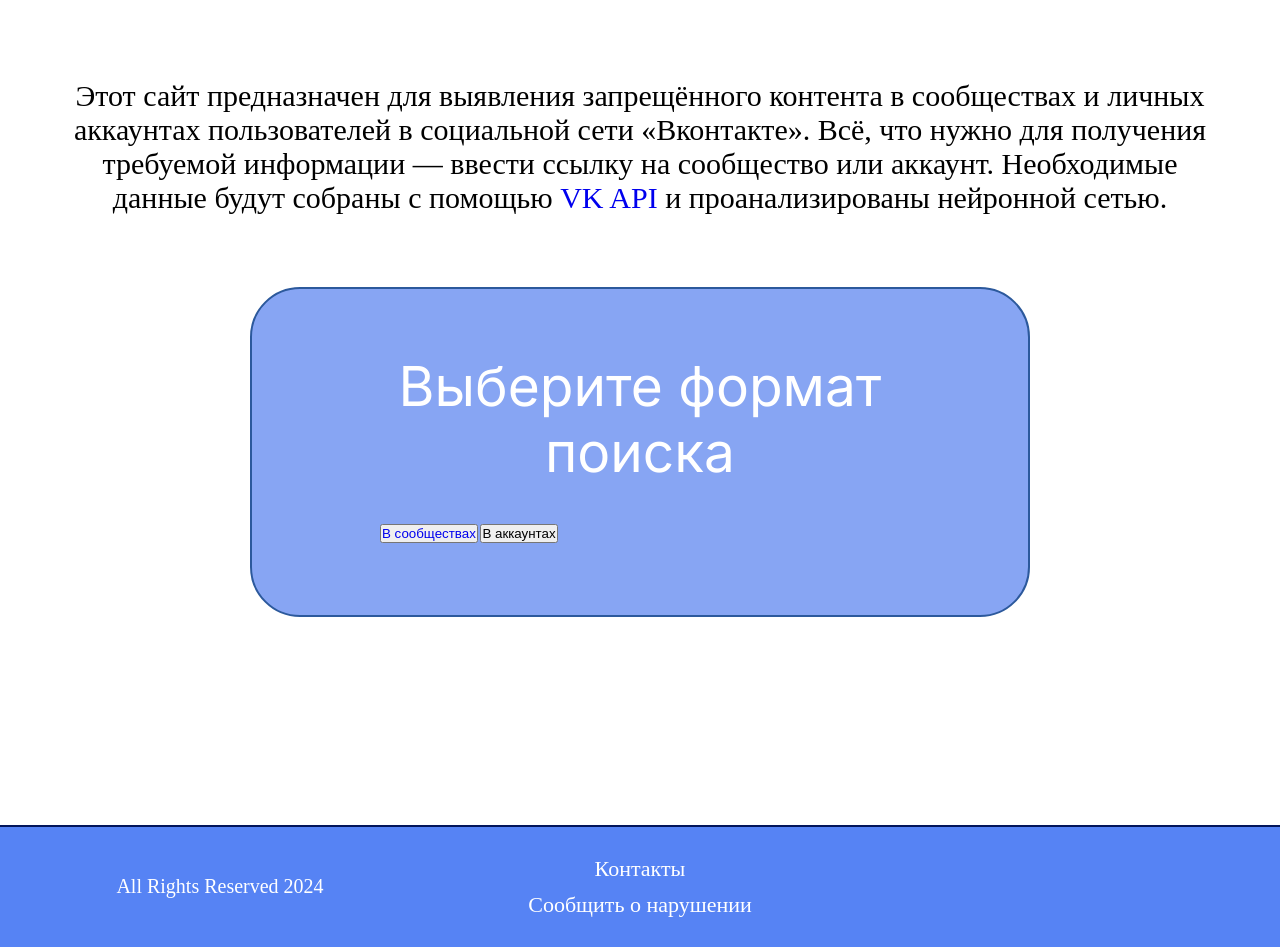
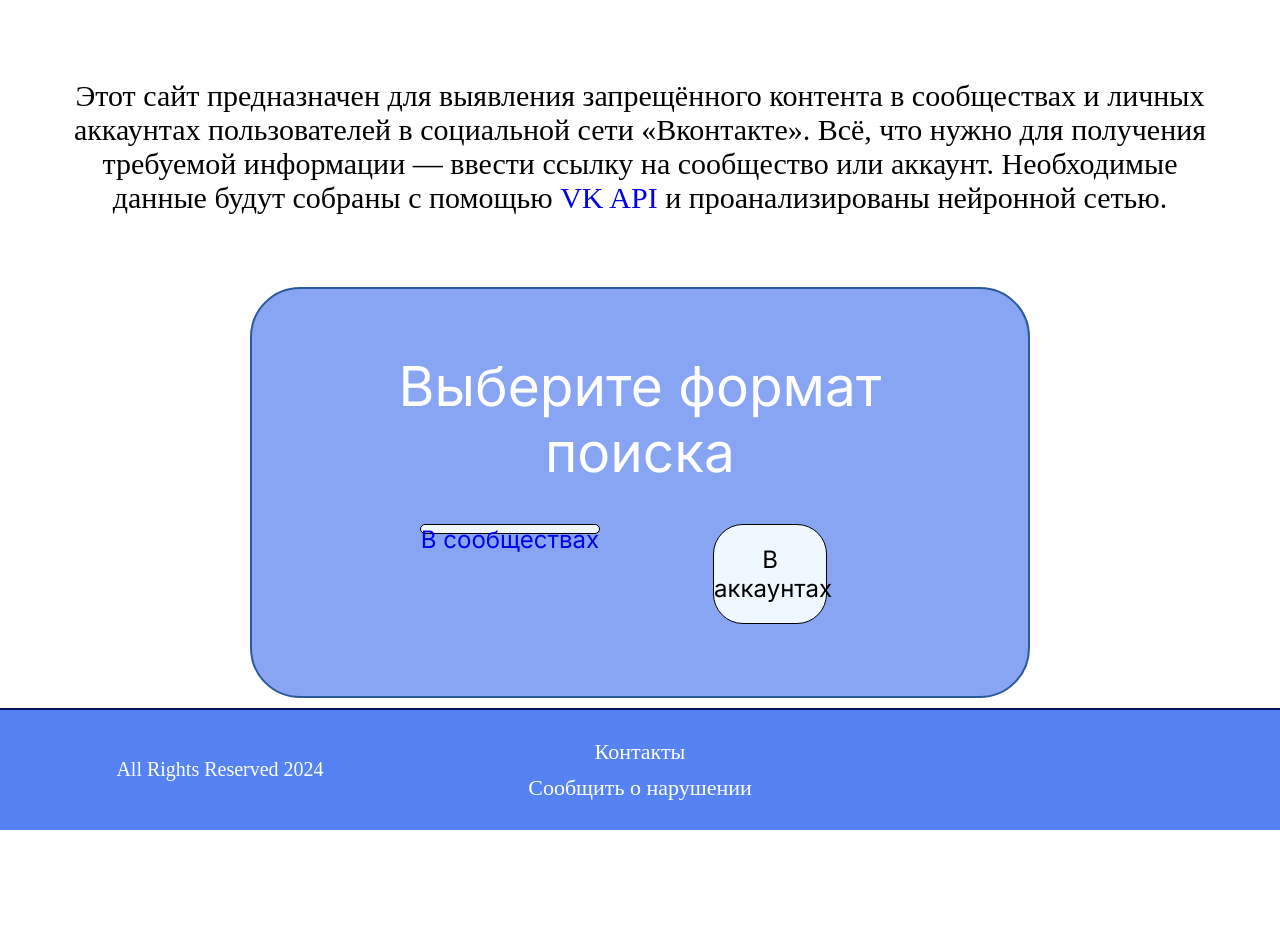
Before and after one commit to scr3amsh0t/app, a Django app: page / in a window 1280 px wide. Shown: the part 83-1030 px from the top of the page. After the commit the page ends 913 px from the top, so only its background shows below. Run offline with Django 4.2, Linux system fonts and the light colour scheme.

Commit message:
еще одно изменение кнопок

```diff
--- a/main/static/deps/styles/index.css
+++ b/main/static/deps/styles/index.css
@@ -66,7 +66,7 @@
 }
 
 .wall .main_block {
-  margin-bottom: 200px;
+  margin-bottom: 2px;
   box-sizing: border-box;
   padding: 5% 10%;
   width: calc(100% - 50rem);
@@ -88,7 +88,51 @@
   font-family: Inter, 'Source Sans Pro';
   flex-shrink: 0;
 }
+.wall .main_block .buttons {
+  display: grid;
+  grid-template-columns: 1fr 1fr;
+  width: 100%;
+  justify-items: center;
+}
 
+.wall .main_block .buttons .left_button {
+  height: 10px;
+  border: solid 0.1rem #000000;
+  border-radius: 3rem;
+  font-size: x-large;
+  max-width: 500px;
+  text-align: center;
+  color: #000000;
+  font-family: Inter, 'Source Sans Pro';
+  background-color:aliceblue;
+}
+
+.left_button:hover {
+  background-color:wheat !important;
+}
+
+.wall .main_block .buttons .right_button {
+  width: 80%;
+  height: 100px;
+  border: solid 0.1rem #000000;
+  border-radius: 3rem;
+  font-size: x-large;
+  max-width: 500px;
+  text-align: center;
+  color: #000000;
+  font-family: Inter, 'Source Sans Pro';
+  background-color:aliceblue;
+}
+
+.right_button:hover {
+  background-color:wheat !important;
+}
+
+.a-buttons {
+  display: flex;
+  align-items: center;
+  justify-content: center;
+}
 
 .footer {
   width: 100%;
```
